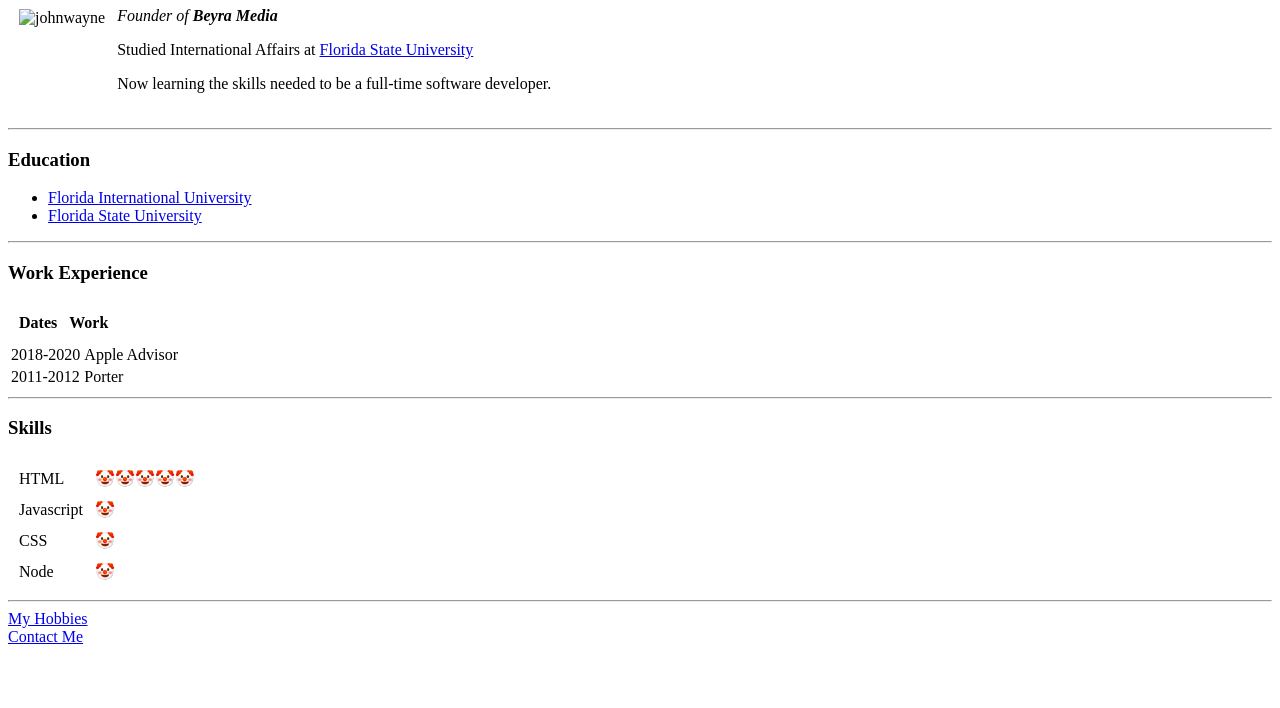
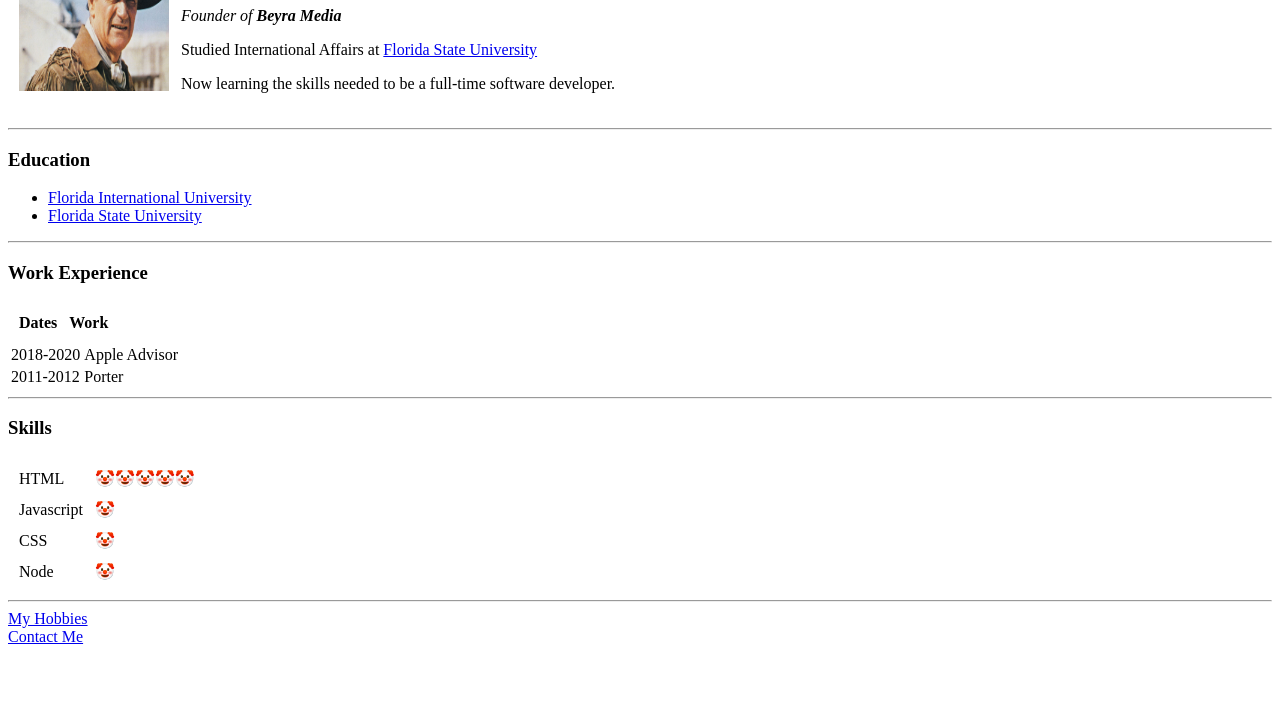
Before and after one commit to abeyra/cv, a plain HTML site: page index.html in a window 1280 px wide. Shown: the part 92-800 px from the top of the page. Drawn offline with Linux system fonts and the light colour scheme.

Commit message:
Update index.html

```diff
--- a/index.html
+++ b/index.html
@@ -9,7 +9,7 @@
 <body>
   <table cellspacing="10">
     <tr>
-      <td><img src="images/johnwayne.JPG" alt="johnwayne" height="150" width="150" <br></td>
+      <td><img src="johnwayne.jpg" alt="johnwayne" height="150" width="150" <br></td>
       <td>
         <h1>Andres Beyra</h1>
         <p>
```
